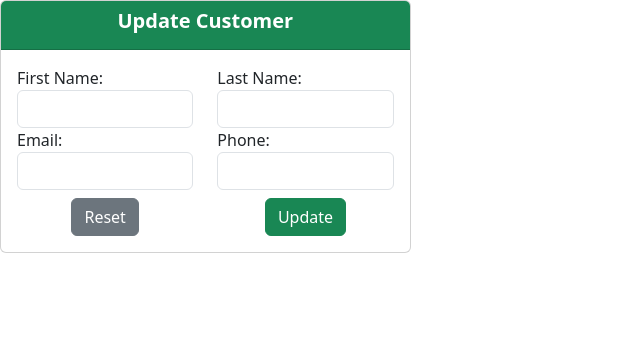
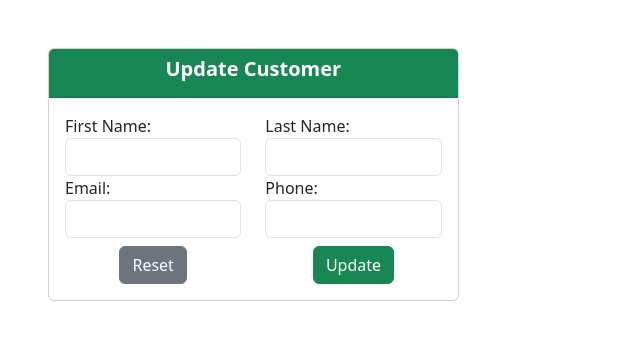
Before and after one commit to Sufiyan33/Angular-Spring-Boot-MySQL-CRUD-Operation, an Angular app in the folder crud_angular/: page /customer/1 in a window 1280 px wide. Shown: the top 340 px of the page, without its empty margins (0-640 px from the left). Built offline with nearby package versions, Linux system fonts and the light colour scheme; no server answers.

Commit message:
doing styling

```diff
--- a/crud_angular/src/app/components/post-customer/post-customer.component.html
+++ b/crud_angular/src/app/components/post-customer/post-customer.component.html
@@ -1,5 +1,5 @@
 <div class="row">
-    <div class="col-4">
+    <div class="col-4 pt-5 ms-5">
         <div class="card">
             <div class="card-header bg-success">
                 <h5 style="color: white; font-weight: bold; text-align: center;" >Post Customer</h5>
--- a/crud_angular/src/app/components/update-customer/update-customer.component.html
+++ b/crud_angular/src/app/components/update-customer/update-customer.component.html
@@ -1,5 +1,5 @@
 <div class="row">
-    <div class="col-4">
+    <div class="col-4 pt-5 ms-5">
         <div class="card">
             <div class="card-header bg-success">
                 <h5 style="color: white; font-weight: bold; text-align: center;" >Update Customer</h5>
```
